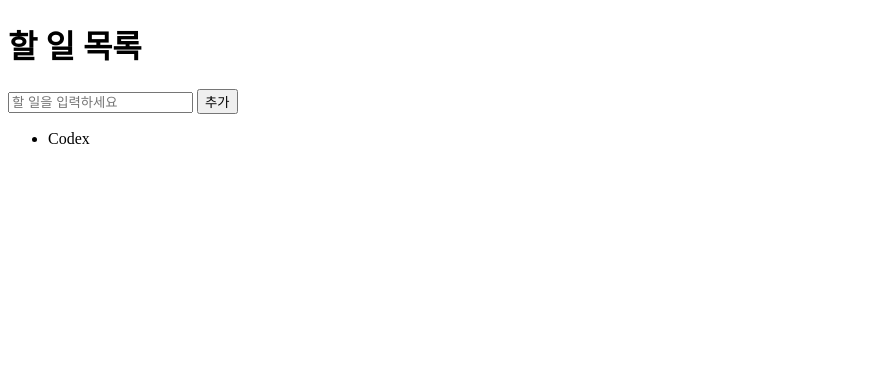
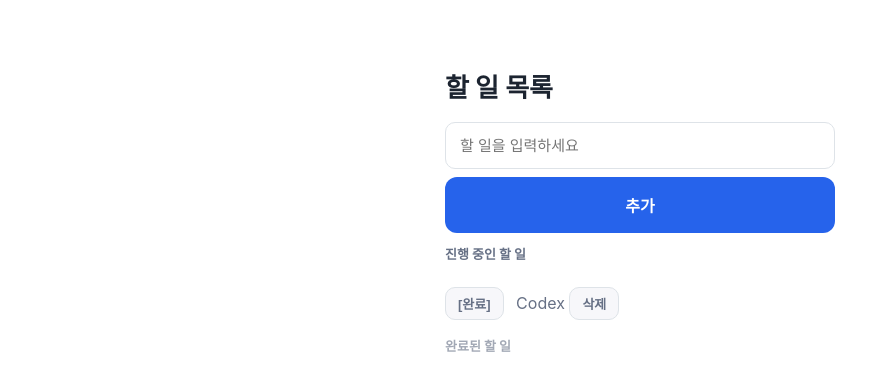
Before and after one commit to Twilight995/ai-course, a Flask app: page / in a window 1280 px wide. Shown: the top 391 px of the page, without its empty margins (0-890 px from the left). Run offline with Flask 3, Linux system fonts and the light colour scheme.

Commit message:
6주차: 프롬프트 작성과 프롬프트 기반 개발

```diff
--- /dev/null
+++ b/week06/p1.txt
@@ -0,0 +1 @@
+전화번호를 정리하는 함수 만들어줘.
--- /dev/null
+++ b/week06/p2.txt
@@ -0,0 +1,3 @@
+파이썬 함수 normalize_phone(s)를 만들어줘.
+휴대폰 번호 문자열을 받아 "010-1234-5678" 형식으로 돌려준다.
+코드만 출력한다.
--- a/week06/todo/app.py
+++ b/week06/todo/app.py
@@ -4,7 +4,6 @@ from datetime import datetime
 import os
 
 app = Flask(__name__)
-# 테스트 시에는 별도의 db 파일명을 사용할 수 있도록 설정 가능
 db_path = os.environ.get('DATABASE_URL', 'sqlite:///database.db')
 app.config['SQLALCHEMY_DATABASE_URI'] = db_path
 app.config['SQLALCHEMY_TRACK_MODIFICATIONS'] = False
@@ -25,60 +24,34 @@ with app.app_context():
 
 @app.route('/')
 def index():
-    todos = Todo.query.order_by(Todo.created_at.desc()).all()
-    return render_template('index.html', todos=todos)
+    # 미완료된 할 일들을 최신순으로 가져옴
+    active_todos = Todo.query.filter_by(completed=False).order_by(Todo.created_at.desc()).all()
+    # 완료된 할 일들을 최신순으로 가져옴
+    completed_todos = Todo.query.filter_by(completed=True).order_by(Todo.created_at.desc()).all()
+    return render_template('index.html', active_todos=active_todos, completed_todos=completed_todos)
 
 @app.route('/add', methods=['POST'])
 def add():
     title = request.form.get('title', '').strip()
     if not title:
-        abort(400, description="Title cannot be empty")
+        abort(400, description='Title cannot be empty')
 
     new_todo = Todo(title=title)
     db.session.add(new_todo)
     db.session.commit()
     return redirect(url_for('index'))
 
-if __name__ == '__main__':
-    app.run(debug=True)
-from flask import Flask, render_template, request, redirect, url_for, abort
-from flask_sqlalchemy import SQLAlchemy
-from datetime import datetime
-import os
+@app.route('/toggle/<int:todo_id>', methods=['POST'])
+def toggle(todo_id):
+    todo = Todo.query.get_or_404(todo_id)
+    todo.completed = not todo.completed
+    db.session.commit()
+    return redirect(url_for('index'))
 
-app = Flask(__name__)
-# 테스트 시에는 별도의 db 파일명을 사용할 수 있도록 설정 가능
-db_path = os.environ.get('DATABASE_URL', 'sqlite:///database.db')
-app.config['SQLALCHEMY_DATABASE_URI'] = db_path
-app.config['SQLALCHEMY_TRACK_MODIFICATIONS'] = False
-
-db = SQLAlchemy(app)
-
-class Todo(db.Model):
-    id = db.Column(db.Integer, primary_key=True)
-    title = db.Column(db.String(200), nullable=False)
-    completed = db.Column(db.Boolean, default=False)
-    created_at = db.Column(db.DateTime, default=datetime.utcnow)
-
-    def __repr__(self):
-        return f'<Todo {self.id}>'
-
-with app.app_context():
-    db.create_all()
-
-@app.route('/')
-def index():
-    todos = Todo.query.order_by(Todo.created_at.desc()).all()
-    return render_template('index.html', todos=todos)
-
-@app.route('/add', methods=['POST'])
-def add():
-    title = request.form.get('title', '').strip()
-    if not title:
-        abort(400, description="Title cannot be empty")
-
-    new_todo = Todo(title=title)
-    db.session.add(new_todo)
+@app.route('/delete/<int:todo_id>', methods=['POST'])
+def delete(todo_id):
+    todo = Todo.query.get_or_404(todo_id)
+    db.session.delete(todo)
     db.session.commit()
     return redirect(url_for('index'))
 
--- /dev/null
+++ b/week06/todo/static/style.css
@@ -0,0 +1,83 @@
+body {
+    background-color: #FFFFFF;
+    color: #667085;
+    font-family: 'Inter', sans-serif;
+    margin: 0;
+    display: flex;
+    justify-content: center;
+    padding-top: 50px;
+}
+
+.container {
+    width: 390px;
+    max-width: 100%;
+}
+
+h1, h2 {
+    color: #1C2430;
+    font-size: 26px;
+    font-weight: 700;
+}
+
+h2 {
+    font-size: 13px;
+    margin-bottom: 8px;
+    color: #667085;
+}
+
+ul {
+    list-style: none;
+    padding: 0;
+}
+
+li {
+    margin-bottom: 16px;
+}
+
+form {
+    display: inline;
+}
+
+input[type="text"] {
+    width: 100%;
+    box-sizing: border-box;
+    padding: 14px;
+    border: 1px solid #DEE3E8;
+    border-radius: 10px;
+    font-size: 15px;
+    color: #667085;
+    outline: none;
+}
+
+button {
+    background-color: #2663EB;
+    color: #FFFFFF;
+    border: none;
+    border-radius: 12px;
+    padding: 16px;
+    font-size: 16px;
+    font-weight: 600;
+    cursor: pointer;
+    width: 100%;
+    margin-top: 8px;
+}
+
+/* 보조 버튼 스타일 (삭제, 완료 등) */
+li button {
+    width: auto;
+    padding: 6px 12px;
+    font-size: 13px;
+    margin-right: 8px;
+    background-color: #F7F7FA;
+    color: #667085;
+    border: 1px solid #DEE3E8;
+    border-radius: 10px;
+}
+
+.completed-section {
+    opacity: 0.6;
+}
+
+.completed-item {
+    text-decoration: line-through;
+}
--- a/week06/todo/templates/index.html
+++ b/week06/todo/templates/index.html
@@ -4,8 +4,10 @@
     <meta charset="UTF-8">
     <meta name="viewport" content="width=device-width, initial-scale=1.0">
     <title>Todo App</title>
+    <link rel="stylesheet" href="{{ url_for('static', filename='style.css') }}">
 </head>
 <body>
+    <div class="container">
     <h1>할 일 목록</h1>
 
     <form action="/add" method="post">
@@ -13,12 +15,39 @@
         <button type="submit">추가</button>
     </form>
 
-    <ul>
-        {% for todo in todos %}
-            <li>
-                {{ todo.title }}
-            </li>
-        {% endfor %}
-    </ul>
+    <div class="todo-section">
+        <h2>진행 중인 할 일</h2>
+        <ul>
+            {% for todo in active_todos %}
+                <li>
+                    <form action="/toggle/{{ todo.id }}" method="post" style="display: inline;">
+                        <button type="submit">[완료]</button>
+                    </form>
+                    <span>{{ todo.title }}</span>
+                    <form action="/delete/{{ todo.id }}" method="post" style="display: inline;">
+                        <button type="submit">삭제</button>
+                    </form>
+                </li>
+            {% endfor %}
+        </ul>
+    </div>
+
+    <div class="todo-section completed-section">
+        <h2>완료된 할 일</h2>
+        <ul>
+            {% for todo in completed_todos %}
+                <li class="completed-item">
+                    <form action="/toggle/{{ todo.id }}" method="post" style="display: inline;">
+                        <button type="submit">[완료 해제]</button>
+                    </form>
+                    <span>{{ todo.title }}</span>
+                    <form action="/delete/{{ todo.id }}" method="post" style="display: inline;">
+                        <button type="submit">삭제</button>
+                    </form>
+                </li>
+            {% endfor %}
+        </ul>
+    </div>
+    </div>
 </body>
 </html>
```
Also changed, not shown: week06/bugs/grades.py (added, +25 -0 lines), week06/bugs/test_grades.py (added, +23 -0 lines), week06/evalprompt.py (added, +70 -0 lines), week06/p3.txt (added, +8 -0 lines), week06/p4.txt (added, +9 -0 lines), week06/todo/PROGRESS.md (added, +16 -0 lines), week06/todo/test_app.py (+30 -0 lines), week06/vague.py (added, +17 -0 lines), week06/todo/instance/database.db.
